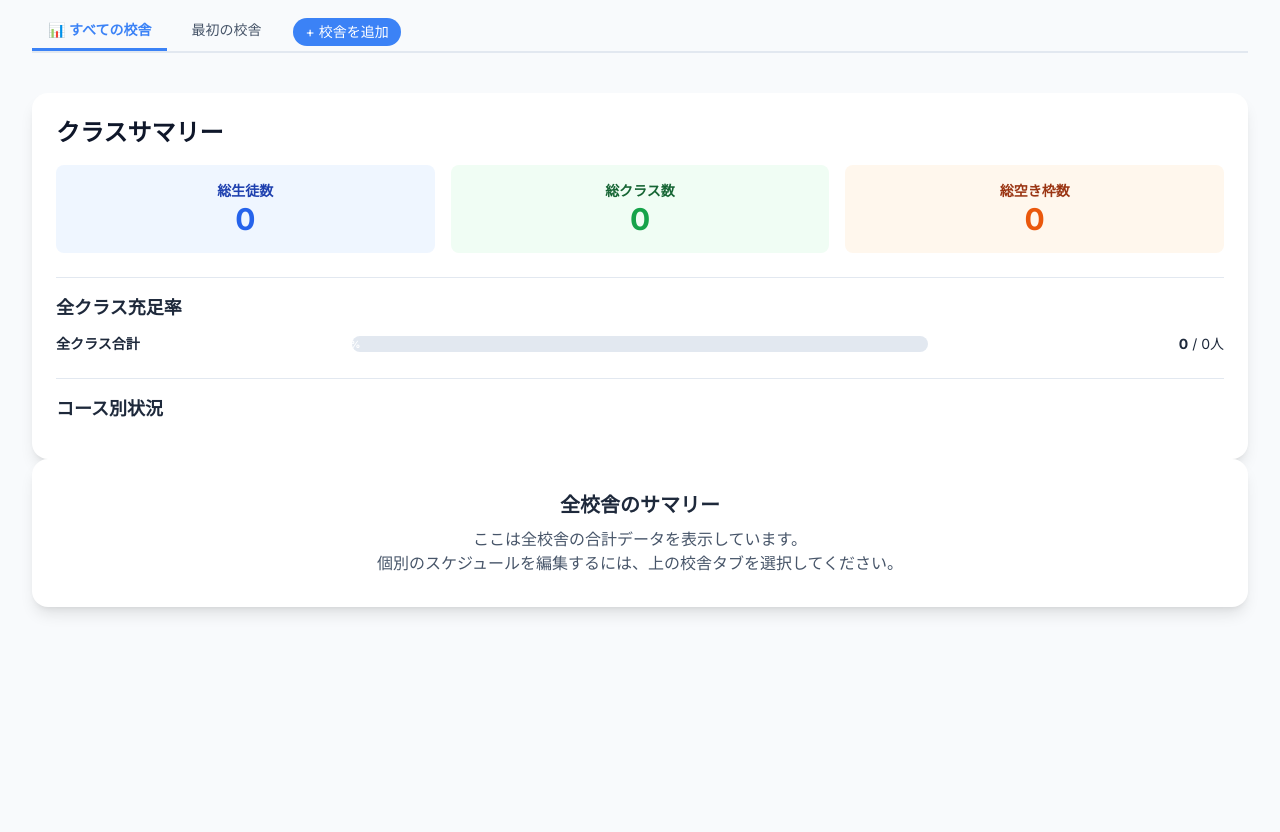
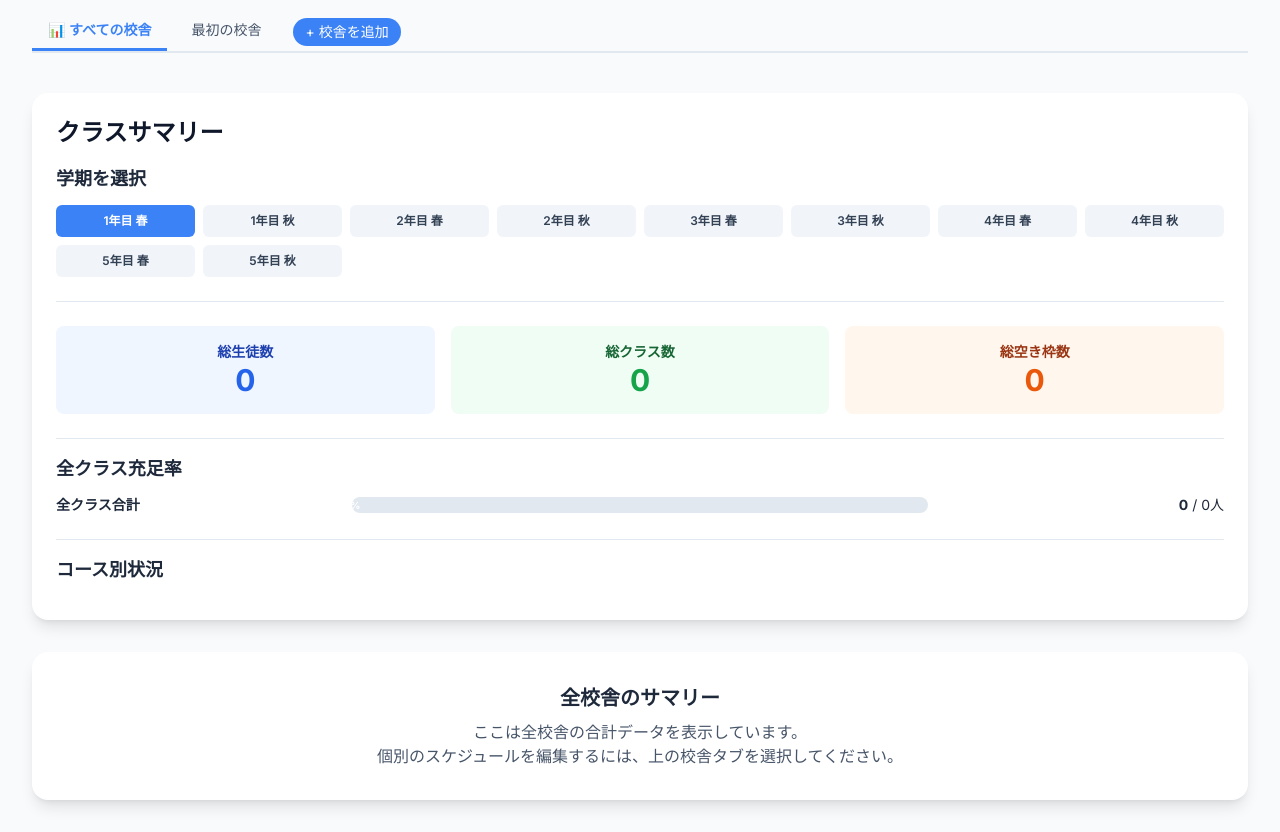
Before and after one commit to nishigaki-sys/robodone_class2, a plain HTML site: page index.html in a window 1280 px wide. Shown: the part 92-924 px from the top of the page. Before the commit the page ends 800 px from the top, so only its background shows below. Drawn offline with nearby package versions, Linux system fonts and the light colour scheme.

Commit message:
Update index.html

```diff
--- a/index.html
+++ b/index.html
@@ -109,6 +109,13 @@
 
         <div class="mt-8 bg-white p-6 rounded-2xl shadow-lg">
             <h2 class="text-2xl font-bold text-slate-900 mb-4">クラスサマリー</h2>
+
+            <div class="mb-6 pb-6 border-b border-slate-200">
+                <h3 class="text-lg font-bold mb-3 text-slate-800">学期を選択</h3>
+                <div id="semesterSelector" class="grid grid-cols-2 sm:grid-cols-4 md:grid-cols-5 lg:grid-cols-6 xl:grid-cols-8 gap-2">
+                    </div>
+            </div>
+
             <div class="grid grid-cols-1 md:grid-cols-3 gap-4 mb-6 text-center">
                 <div class="bg-blue-50 p-4 rounded-lg">
                     <div class="text-sm font-semibold text-blue-800">総生徒数</div>
@@ -138,12 +145,6 @@
         <div id="mainContent" class="flex flex-col lg:flex-row gap-8 mt-8">
             <aside id="sidePanel" class="lg:w-1/4 xl:w-1-5">
                 <div class="bg-white p-6 rounded-2xl shadow-lg space-y-4">
-                    <div>
-                        <h2 class="text-xl font-bold mb-2">学期</h2>
-                        <div id="semesterSelector" class="grid grid-cols-2 gap-2">
-                            </div>
-                    </div>
-
                     <div id="promotedSection">
                         <h3 class="text-lg font-bold mb-3 text-blue-700 border-b pb-2">持ち越しクラス</h3>
                         <div id="promotedBank" class="space-y-3 min-h-[50px]">
@@ -466,8 +467,13 @@
                 }
 
                 const isAllSchoolsView = schoolId === ALL_SCHOOLS_ID;
-                mainContent.style.display = isAllSchoolsView ? 'none' : 'flex';
+                const timetableMain = document.querySelector('#mainContent main');
+
+                // Hide/show relevant parts instead of the whole mainContent
+                sidePanel.style.display = isAllSchoolsView ? 'none' : 'block';
+                timetableMain.style.display = isAllSchoolsView ? 'none' : 'block';
                 allSchoolsMessage.style.display = isAllSchoolsView ? 'block' : 'none';
+
                 classroomSelector.style.display = isAllSchoolsView ? 'none' : 'flex';
                 resetBtn.disabled = isAllSchoolsView;
                 importSchoolBtn.disabled = isAllSchoolsView;
```
